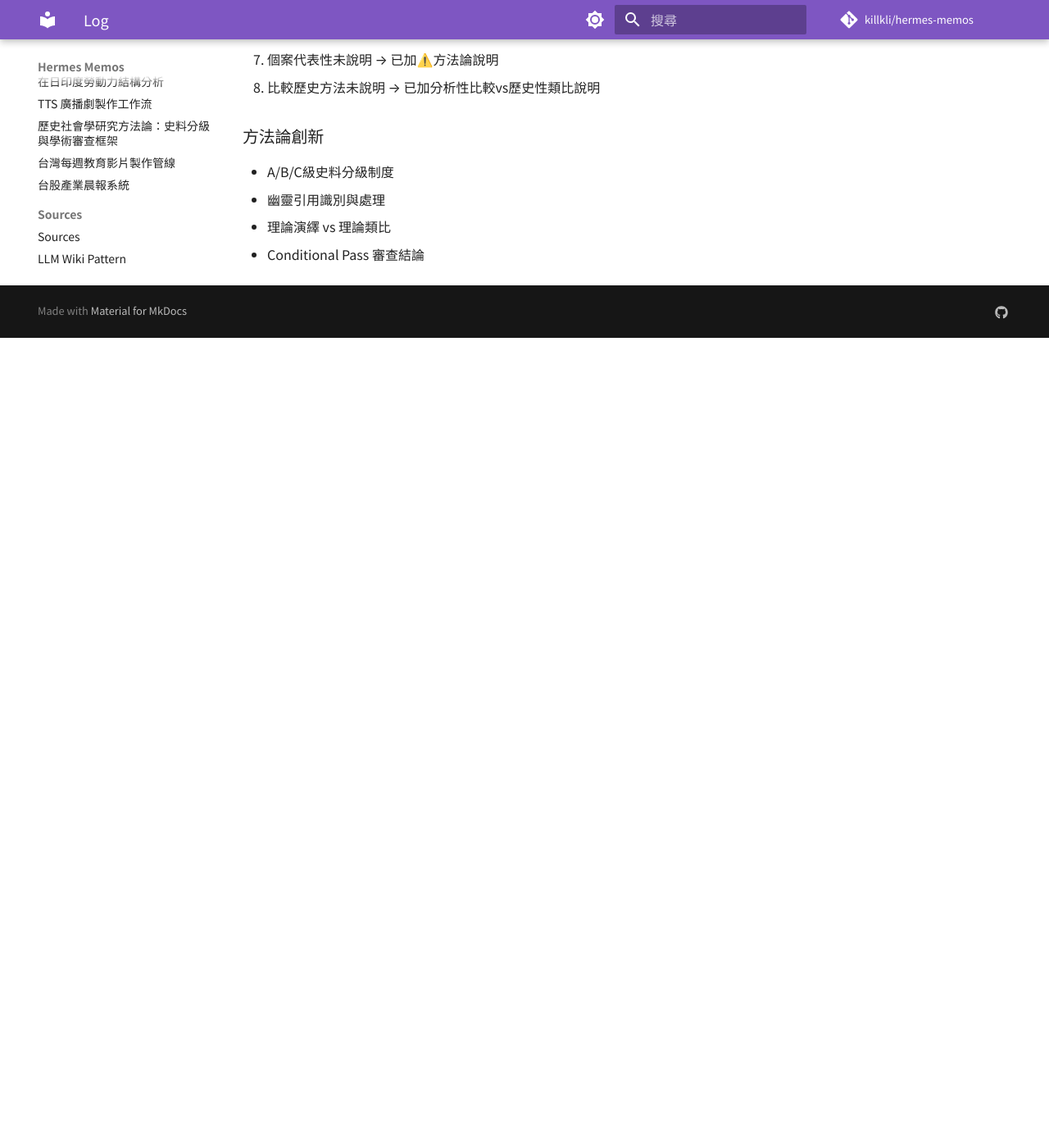
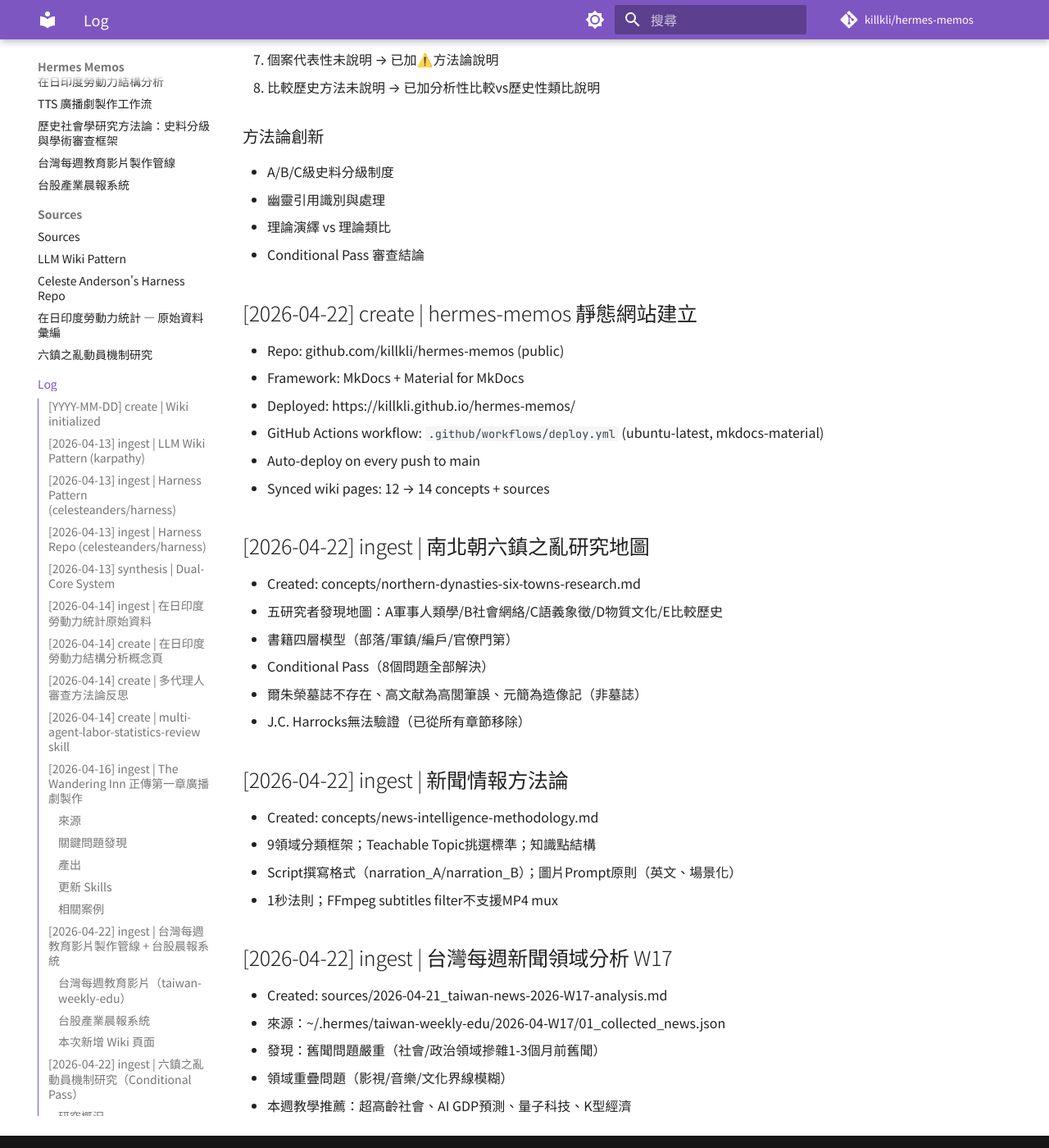
Before and after one commit to killkli/hermes-memos, an MkDocs documentation site: the page built from docs/log.md, in a window 1280 px wide and 1400 px high, scrolled down 3973 px. Shown: the whole window at 82% size. Built offline with MkDocs 1.6.1 and Material for MkDocs 9.7.7, drawn with Linux system fonts in a browser that asks for light colours; comment, search, counter and statistics services are not loaded; before the commit the page ends 4385 px from its top, so only the background shows below that.

Commit message:
Sync: log.md updated with W17 digest entries

```diff
--- a/docs/log.md
+++ b/docs/log.md
@@ -119,3 +119,32 @@
 - 幽靈引用識別與處理
 - 理論演繹 vs 理論類比
 - Conditional Pass 審查結論
+
+## [2026-04-22] create | hermes-memos 靜態網站建立
+- Repo: github.com/killkli/hermes-memos (public)
+- Framework: MkDocs + Material for MkDocs
+- Deployed: https://killkli.github.io/hermes-memos/
+- GitHub Actions workflow: `.github/workflows/deploy.yml` (ubuntu-latest, mkdocs-material)
+- Auto-deploy on every push to main
+- Synced wiki pages: 12 → 14 concepts + sources
+
+## [2026-04-22] ingest | 南北朝六鎮之亂研究地圖
+- Created: concepts/northern-dynasties-six-towns-research.md
+- 五研究者發現地圖：A軍事人類學/B社會網絡/C語義象徵/D物質文化/E比較歷史
+- 書籍四層模型（部落/軍鎮/編戶/官僚門第）
+- Conditional Pass（8個問題全部解決）
+- 爾朱榮墓誌不存在、高文献為高閭筆誤、元簡為造像記（非墓誌）
+- J.C. Harrocks無法驗證（已從所有章節移除）
+
+## [2026-04-22] ingest | 新聞情報方法論
+- Created: concepts/news-intelligence-methodology.md
+- 9領域分類框架；Teachable Topic挑選標準；知識點結構
+- Script撰寫格式（narration_A/narration_B）；圖片Prompt原則（英文、場景化）
+- 1秒法則；FFmpeg subtitles filter不支援MP4 mux
+
+## [2026-04-22] ingest | 台灣每週新聞領域分析 W17
+- Created: sources/2026-04-21_taiwan-news-2026-W17-analysis.md
+- 來源：~/.hermes/taiwan-weekly-edu/2026-04-W17/01_collected_news.json
+- 發現：舊聞問題嚴重（社會/政治領域摻雜1-3個月前舊聞）
+- 領域重疊問題（影視/音樂/文化界線模糊）
+- 本週教學推薦：超高齡社會、AI GDP預測、量子科技、K型經濟
```
